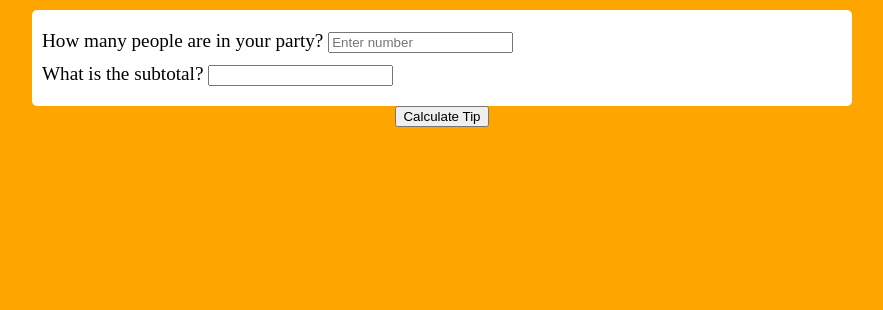
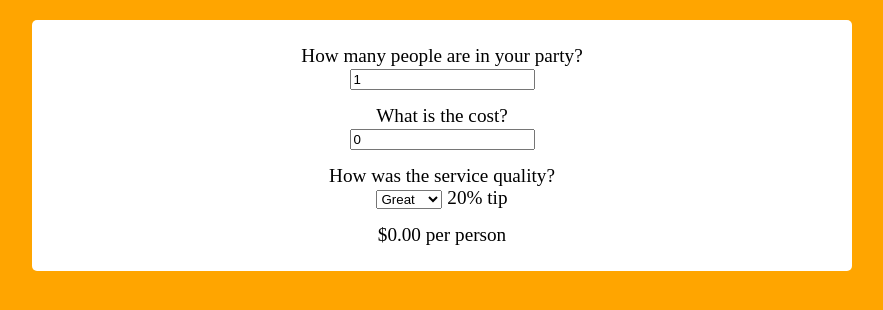
Before and after one commit to GalaxyShard-WDPP/tips-tca-2, a plain HTML site: page index.html in a window 1280 px wide. Shown: the whole page, without its empty margins (198-1081 px from the left). Drawn offline with Linux system fonts and the light colour scheme.

Commit message:
full implemention

```diff
--- a/index.html
+++ b/index.html
@@ -12,13 +12,25 @@
 <body>
     <div class="container">
         <div>
-            How many people are in your party?
-            <input type="number" placeholder="Enter number" name="" id="party-size">
+            How many people are in your party?<br>
+            <input type="number" placeholder="Enter size of party" name="party-size" id="party-size">
         </div>
         <div>
-            What is the subtotal? <input type="number" name="" id="subtotal">
+            What is the cost?<br>
+            <input type="number" placeholder="Enter cost" name="cost" id="cost">
+        </div>
+        <div>
+            How was the service quality?<br>
+            <select name="service-quality" id="service-quality">
+                <option value="great">Great</option>
+                <option value="good">Good</option>
+                <option value="terrible">Terrible</option>
+            </select>
+            <span id="tip-percent">0%</span> tip
+        </div>
+        <div>
+            $<span id="output">0</span> per person
         </div>
     </div>
-    <button>Calculate Tip</button>
 </body>
 </html>
--- a/index.js
+++ b/index.js
@@ -9,17 +9,43 @@ function tipPercent(quality) {
         return;
     }
 }
-function billTotal(subtotal, serviceQuality) {
-    return subtotal + subtotal*tipPercent(serviceQuality);
+function applyTip(cost, serviceQuality) {
+    return cost + cost*tipPercent(serviceQuality);
 }
-function splitCost(partySize, subtotal, serviceQuality) {
-    return billTotal(subtotal, serviceQuality) / partySize;
+function splitCost(partySize, cost, serviceQuality) {
+    return applyTip(cost, serviceQuality) / partySize;
 }
 
-const subtotal = 10.98;
-const quality = "good";
-const partySize = 10;
 
-console.log(`subtotal: ${subtotal}, ${quality} service`);
-console.log(`total: ${billTotal(subtotal, quality)}, tipping ${tipPercent(quality)*100}%`);
-console.log(`cost per person (group of ${partySize}): ${splitCost(partySize, subtotal, quality)}`);
+const costInput = document.getElementById("cost");
+const partySizeInput = document.getElementById("party-size");
+const serviceQualityInput = document.getElementById("service-quality");
+const output = document.getElementById("output");
+const tipPercentOutput = document.getElementById("tip-percent");
+
+partySizeInput.value = 1;
+costInput.value = 0;
+
+function updateDisplay() {
+    const quality = serviceQualityInput.value;
+    const percent = tipPercent(quality)*100; // convert from 0-1 percentage to 0-100 percentage
+    tipPercentOutput.textContent = percent + "%";
+
+    const partySize = parseInt(partySizeInput.value, 10);
+    const cost = parseFloat(costInput.value);
+
+    const total = splitCost(partySize, cost, quality);
+    output.textContent = total.toFixed(2); // converts 'total' to a string with 2 decimal places
+}
+updateDisplay();
+serviceQualityInput.addEventListener("change", _ => { updateDisplay(); });
+partySizeInput.addEventListener("change", _ => {
+    const value = parseInt(partySizeInput.value, 10); // validate input
+    partySizeInput.value = value > 0 ? value : 1;
+    updateDisplay();
+});
+costInput.addEventListener("change", _ => {
+    const value = parseFloat(costInput.value); // validate input
+    costInput.value = value > 0 ? value : 1;
+    updateDisplay();
+});
--- a/style.css
+++ b/style.css
@@ -7,11 +7,12 @@ body {
 .container {
     max-width:800px;
     width:80%;
-    margin:10px auto auto auto;
+    margin:20px auto auto auto;
     background-color: white;
     padding:10px;
     border-radius:5px;
 
+    text-align:center;
 }
 button {
     margin:auto;
@@ -19,5 +20,5 @@ button {
 
 }
 .container > div {
-    margin:10px 0 10px 0;
+    margin:15px 0 15px 0;
 }
```
